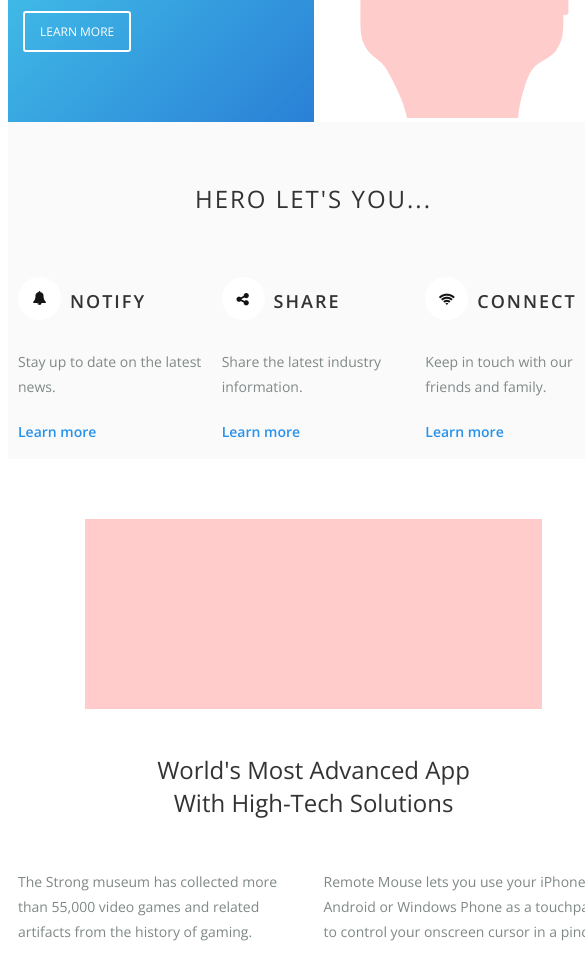
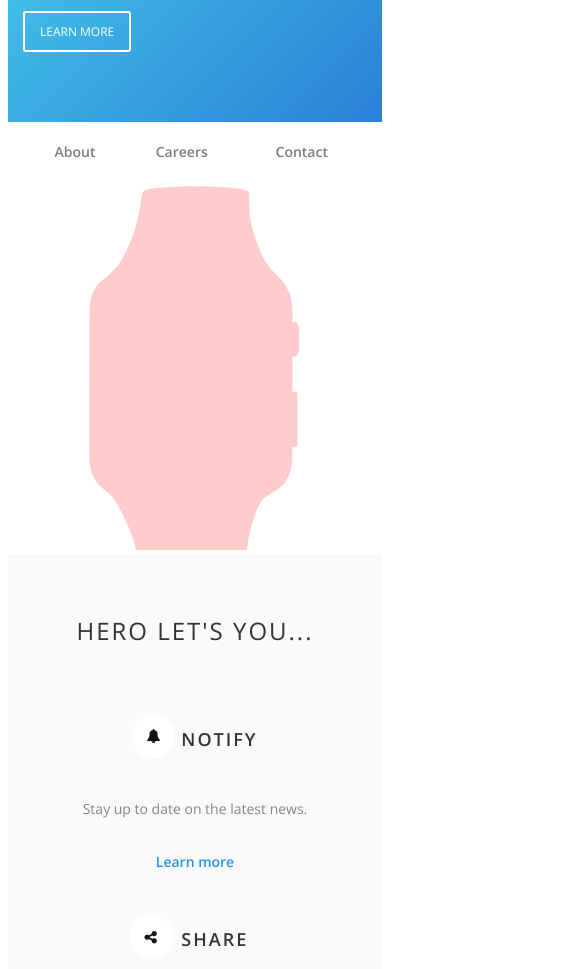
Before and after one commit to Nick-Damico/html-email-project, a React app: page public/index.html in a window 390 px wide. Shown: the part 318-1287 px from the top of the page, 585 px wide, since content can reach past the window. Built offline with nearby package versions, Linux system fonts and the light colour scheme.

Commit message:
Responsive styling done for all sections and rows

```diff
--- a/public/index.html
+++ b/public/index.html
@@ -1,12 +1,105 @@
 <!DOCTYPE html>
 <html>
   <head>
-    <meta charset="utf-8">
+    <meta http-equiv="Content-Type" content="text/html charset=UTF-8" />
     <title></title>
     <meta name="viewport" content="width=device-width, initial-scale=1">
     <link href="https://fonts.googleapis.com/css?family=Open+Sans:300,400,600,700,800" rel="stylesheet">
     <!-- <link rel="stylesheet" href="/css/main.css"> -->
-    <script async defer src="https://buttons.github.io/buttons.js"></script>
+    <style>
+      /* Desktop */
+      @media only screen and (min-width: 960px) {
+        /* containers */
+        .email-wrapper {
+            width: 600px;
+        }
+      }
+      /* Mid Size Devices */
+      @media only screen and (max-width: 960px) {
+        /* containers */
+        .email-wrapper {
+          width: 600px;
+        }
+        /* banner images */
+        .most-advanced__image,
+        .one-app__image {
+          width: 100%;
+        }
+      }
+      /* Mobile */
+      @media only screen and (max-width: 600px) {
+        /* .row-1 */
+        .email-wrapper,
+        .header-left,
+        .header-right {
+          width: 100%;
+        }
+        /* hero .row-2 */
+        .hero-lets__column-one,
+        .hero-lets__column-two {
+          width: 50%;
+        }
+
+        .hero-lets__column-three {
+          width: 100%;
+          text-align: center;
+        }
+          .section-title--connect {
+            width: 60%;
+          }
+          .icon-connect {
+            width: 40%;
+            text-align: right;
+          }
+        /* All features .row-5 */
+        .all-features__column-one,
+        .all-features__column-two,
+        .all-features__column-three {
+          width: 100%;
+        }
+        .all-features__column-one,
+        .all-features__column-two {
+          margin-bottom: 20px;
+        }
+
+      }
+      /* Extra Small */
+      @media only screen and (max-width: 400px) {
+        /* hero .row-2 */
+        .hero-lets__column-one,
+        .hero-lets__column-two,
+        .hero-lets__column-three {
+          width: 100%;
+          text-align: center;
+        }
+          .section-title--notify,
+          .section-title--share {
+            width: 50%;
+          }
+          .section-title--connect {
+            width: 60%;
+          }
+          .icon-notify,
+          .icon-share {
+            width: 40%;
+            text-align: right;
+          }
+          .icon-connect {
+            width: 40%;
+            text-align: right;
+          }
+        /* .row-6 */
+        [class^="details-column"] > table {
+          padding: 0 !important;
+        }
+        .details-column--one,
+        .details-column--two {
+          width: 100% !important;
+          float: left;
+        }
+      }
+
+    </style>
   </head>
   <body>
     <!-- Start of HTML Email -->
@@ -14,13 +107,13 @@
       <tr>
         <td>
           <!-- Start of Page Wrapper -->
-          <table class="container" width="600px" border="0" align="center" cellspacing="0" cellpadding="0">
+          <table class="email-wrapper" border="0" align="center" cellspacing="0" cellpadding="0">
             <!-- Start of header row -->
             <tr class="row-1">
               <!-- Start Parent Container of .left-column, .right-column -->
               <td>
-                <!-- Start of .left-column -->
-                <table class="left-column" width="50%" border="0" align="left" cellspacing="0" cellpadding="0" style="background: rgb(79,226,242);  background: -moz-linear-gradient(-45deg, rgba(79,226,242,1) 0%, rgba(42,128,214,1) 100%); background: -webkit-linear-gradient(-45deg, rgba(79,226,242,1) 0%,rgba(42,128,214,1) 100%); background: linear-gradient(135deg, rgba(79,226,242,1) 0%,rgba(42,128,214,1) 100%); font-family: 'Open Sans', 'Segoe UI', Tahoma, sans-serif; padding: 15px 15px 70px 15px; height: 100%;">
+                <!-- Start of .header-left -->
+                <table class="header-left" width="50%" border="0" align="left" cellspacing="0" cellpadding="0" style="background: rgb(79,226,242);  background: -moz-linear-gradient(-45deg, rgba(79,226,242,1) 0%, rgba(42,128,214,1) 100%); background: -webkit-linear-gradient(-45deg, rgba(79,226,242,1) 0%,rgba(42,128,214,1) 100%); background: linear-gradient(135deg, rgba(79,226,242,1) 0%,rgba(42,128,214,1) 100%); font-family: 'Open Sans', 'Segoe UI', Tahoma, sans-serif; padding: 15px 15px 70px 15px; height: 100%;">
                   <tr>
                     <td style="color:white;">
                       <img src="/img/logo.png" alt="App Logo" />
@@ -32,8 +125,8 @@
                   </tr>
                 </table>
                 <!-- End of .left-column -->
-                <!-- Start of .right-column -->
-                <table class="right-column" width="50%" border="0" align="right" cellspacing="0" cellpadding="0" style="height: 100%;">
+                <!-- Start of .header-right -->
+                <table class="header-right" width="50%" border="0" align="right" cellspacing="0" cellpadding="0" style="height: 100%;">
                   <tr>
                     <td>
                       <!-- Start of site navigation -->
@@ -67,23 +160,23 @@
             </tr>
             <!-- End of header row -->
             <!-- Start of Hero "Let's you.." row -->
-            <tr class="row-2" style="background-color: #fafafa;">
-              <td align="center">
+            <tr class="row-2">
+              <td class="hero-lets__title" align="center" style="background-color: #fafafa;">
                 <h3 class="section-title--h3" style="font-family: 'Open Sans', 'Segoe UI', Tahoma, sans-serif; vertical-align: middle; color: #333; font-size: 24px; font-weight: 300; letter-spacing: 2px; text-transform: uppercase; padding: 36px 0 20px 0;">Hero Let's you...</h3>
               </td>
               <tr style="height: 10px;">
-                <td>
-                  <!-- Start of .column-left 'Notify Icon' -->
-                  <table class="column-left" width="33.3333333%" border="0" align="left" cellspacing="0" cellpadding="0" style="height: 200px; font-family: 'Open Sans', 'Segoe UI', Tahoma, sans-serif; padding: 15px 10px; background-color: #fafafa;">
+                <td class="hero-lets__columns">
+                  <!-- Start of Hero Lets Column One -->
+                  <table class="hero-lets__column-one" width="33.3333333%" border="0" align="left" cellspacing="0" cellpadding="0" style="height: 200px; font-family: 'Open Sans', 'Segoe UI', Tahoma, sans-serif; padding: 15px 10px; background-color: #fafafa;">
                     <tr>
                       <!-- Notify Icon -->
-                      <td width="25%" align="left" style="vertical-align: middle;">
-                        <img class="icon icon-notify" src="/img/bell_icon.png" alt="Notification Icon">
+                      <td class="icon-notify" width="25%" align="left" style="vertical-align: middle;">
+                        <img class="icon" src="/img/bell_icon.png" alt="Notification Icon">
                       </td>
                       <!-- Section Title -->
-                      <td align="left" width="75%" style="vertical-align: middle; color: #333; font-size: 18px; font-weight: 600; letter-spacing: 2px; text-transform: uppercase; padding-left: 6px;">Notify</td>
+                      <td class="section-title--notify" align="left" width="75%" style="vertical-align: middle; color: #333; font-size: 18px; font-weight: 600; letter-spacing: 2px; text-transform: uppercase; padding-left: 6px;">Notify</td>
                     </tr>
-                    <!-- Section Link 'learn more' -->
+                    <!-- column one text -->
                     <tr>
                       <td colspan="2">
                         <p style="color: #7F8887; font-weight: 400; font-size: 14px; line-height: 1.8;">Stay up to date on the latest news.</p>
@@ -95,18 +188,18 @@
                       </td>
                     </tr>
                   </table>
-                  <!-- End of .column-left -->
-                  <!-- Start of .column-center -->
-                  <table class="column-center" width="33.3333333%" border="0" align="left" cellspacing="0" cellpadding="0" style="height: 200px; font-family: 'Open Sans', 'Segoe UI', Tahoma, sans-serif; padding: 15px 10px; background-color: #fafafa;">
+                  <!-- End of Hero Lets Column One -->
+                  <!-- Start of Hero Lets Column Two -->
+                  <table class="hero-lets__column-two" width="33.3333333%" border="0" align="left" cellspacing="0" cellpadding="0" style="height: 200px; font-family: 'Open Sans', 'Segoe UI', Tahoma, sans-serif; padding: 15px 10px; background-color: #fafafa;">
                     <tr>
                       <!-- Share Icon -->
-                      <td width="25%" align="left" style="vertical-align: middle;">
-                        <img class="icon icon-notify" src="/img/share_icon.png" alt="Notification Icon">
+                      <td class="icon-share" width="25%" align="left" style="vertical-align: middle;">
+                        <img class="icon" src="/img/share_icon.png" alt="share Icon">
                       </td>
                       <!-- Section Title -->
-                      <td align="left" width="75%" style="vertical-align: middle; color: #333; font-size: 18px; font-weight: 600; letter-spacing: 2px; text-transform: uppercase; padding-left: 6px;">Share</td>
+                      <td class="section-title--share" align="left" width="75%" style="vertical-align: middle; color: #333; font-size: 18px; font-weight: 600; letter-spacing: 2px; text-transform: uppercase; padding-left: 6px;">Share</td>
                     </tr>
-                    <!-- Section Link 'learn more' -->
+                    <!-- Section Text -->
                     <tr>
                       <td colspan="2">
                         <p style="color: #7F8887; font-weight: 400; font-size: 14px; line-height: 1.8;">Share the latest industry information.</p>
@@ -118,16 +211,16 @@
                       </td>
                     </tr>
                   </table>
-                  <!-- End of .column-center -->
-                  <!-- Start of .column-right -->
-                  <table class="column-center" width="33.3333333%" border="0" align="left" cellspacing="0" cellpadding="0" style="height: 200px; font-family: 'Open Sans', 'Segoe UI', Tahoma, sans-serif; padding: 15px 10px; background-color: #fafafa;">
+                  <!-- End of Hero Lets Column Two -->
+                  <!-- Start of Hero Lets Column Three -->
+                  <table class="hero-lets__column-three" width="33.3333333%" border="0" align="left" cellspacing="0" cellpadding="0" style="height: 200px; font-family: 'Open Sans', 'Segoe UI', Tahoma, sans-serif; padding: 15px 10px; background-color: #fafafa;">
                     <tr>
                       <!-- Connect Icon -->
-                      <td width="25%" align="left" style="vertical-align: middle;">
-                        <img class="icon icon-notify" src="/img/wifi_icon.png" alt="Notification Icon">
+                      <td class="icon-connect" width="25%" align="left" style="vertical-align: middle;">
+                        <img class="icon" src="/img/wifi_icon.png" alt="Connection Icon">
                       </td>
                       <!-- Section Title -->
-                      <td align="left" width="75%" style="vertical-align: middle; color: #333; font-size: 18px; font-weight: 600; letter-spacing: 2px; text-transform: uppercase; padding-left: 6px;">Connect</td>
+                      <td class="section-title--connect" align="left" width="75%" style="vertical-align: middle; color: #333; font-size: 18px; font-weight: 600; letter-spacing: 2px; text-transform: uppercase; padding-left: 6px;">Connect</td>
                     </tr>
                     <!-- Section Link 'learn more' -->
                     <tr>
@@ -141,7 +234,7 @@
                       </td>
                     </tr>
                   </table>
-                  <!-- End of .column-right -->
+                  <!-- End of Hero Lets Column Three -->
                 </td>
               </tr>
             </tr>
@@ -153,7 +246,7 @@
                   <!-- banner image -->
                   <tr>
                     <td align="center" style="padding: 60px 0 40px 0;">
-                      <img src="/img/image_head.jpg" alt="">
+                      <img class="most-advanced__image" src="/img/image_head.jpg" alt="">
                     </td>
                   </tr>
                   <!-- 'World's most advanced...' paragraph -->
@@ -170,13 +263,13 @@
                         <!-- Start of paragraphs row -->
                         <tr>
                           <!-- paragraph one -->
-                          <td width="50%" style="padding: 0 10px 20px;">
+                          <td class="most-advanced__paragraph--1" width="50%" style="padding: 0 10px 20px;">
                             <p style="color: #7F8887; font-weight: 400; font-size: 14px; line-height: 1.8;">
                               The Strong museum has collected more than 55,000 video games and related artifacts from the history of gaming.
                             </p>
                           </td>
                           <!-- paragraph two -->
-                          <td width="50%" style="padding: 0 10px 20px;">
+                          <td class="most-advanced__paragraph--2" width="50%" style="padding: 0 10px 20px;">
                             <p style="color: #7F8887; font-weight: 400; font-size: 14px; line-height: 1.8;">
                               Remote Mouse lets you use your iPhone, Android or Windows Phone as a touchpad to control your onscreen cursor in a pinch.
                             </p>
@@ -204,10 +297,10 @@
             <!-- Start of Banner 'One App, One Solution' row -->
             <tr class="row-4">
               <td>
-                <table class="most-advanced__table" width="100%" border="0" align="center" cellspacing="0" cellpadding="0">
+                <table class="one-app__table" width="100%" border="0" align="center" cellspacing="0" cellpadding="0">
                   <tr>
                     <td>
-                      <img src="/img/one_app.jpg" alt="One App banner image which shows the apps functionality including locations, voice-over, calendar and health" style="padding-top: 75px;">
+                      <img class="one-app__image" src="/img/one_app.jpg" alt="One App banner image which shows the apps functionality including locations, voice-over, calendar and health" style="padding-top: 75px;">
                     </td>
                   </tr>
                 </table>
@@ -316,8 +409,8 @@
                       <table class="details-row--one" width="100%" border="0" cellspacing="0" cellpadding="0" style="padding: 0 0 22px 0; font-family: 'Open Sans', 'Segoe UI', Tahoma, sans-serif;">
                         <tr>
                           <!-- Start of column one  -->
-                          <td style="width: 50%;">
-                            <table class="details-column--one" width="100%" border="0" cellspacing="0" cellpadding="0" style="padding-right: 10px;">
+                          <td class="details-column--one" style="width: 50%;">
+                            <table width="100%" border="0" cellspacing="0" cellpadding="0" style="padding-right: 10px;">
                               <tr>
                                 <td style="width: 20%;">
                                   <img src="/img/phone_icon.png" alt="" />
@@ -335,8 +428,8 @@
                           </td>
                           <!-- End of column one -->
                           <!-- Start of column two -->
-                          <td style="width: 50%;">
-                            <table class="details-column--two" width="100%" border="0" cellspacing="0" cellpadding="0" style="padding-left: 10px;">
+                          <td class="details-column--two" style="width: 50%;">
+                            <table width="100%" border="0" cellspacing="0" cellpadding="0" style="padding-left: 10px;">
                               <tr>
                                 <td style="width: 20%;">
                                   <img src="/img/phone_icon-48.png" alt="" />
@@ -361,11 +454,11 @@
                   <!-- Start of Row Two -->
                   <tr>
                     <td>
-                      <table class="details-row--one" width="100%" border="0" cellspacing="0" cellpadding="0" style="padding: 0 0 22px 0; font-family: 'Open Sans', 'Segoe UI', Tahoma, sans-serif;">
+                      <table class="details-row--two" width="100%" border="0" cellspacing="0" cellpadding="0" style="padding: 0 0 22px 0; font-family: 'Open Sans', 'Segoe UI', Tahoma, sans-serif;">
                         <tr>
                           <!-- Start of column one  -->
-                          <td width="50%">
-                            <table class="details-column--one" width="100%" border="0" cellspacing="0" cellpadding="0" style="padding-right: 10px;">
+                          <td class="details-column--one" width="50%">
+                            <table width="100%" border="0" cellspacing="0" cellpadding="0" style="padding-right: 10px;">
                               <tr>
                                 <td width="20%">
                                   <img src="/img/check_icon.png" alt="" />
@@ -383,8 +476,8 @@
                           </td>
                           <!-- End of column one -->
                           <!-- Start of column two -->
-                          <td style="width: 50%">
-                            <table class="details-column--two" width="100%" border="0" cellspacing="0" cellpadding="0" style="padding-left: 10px;">
+                          <td class="details-column--two" style="width: 50%">
+                            <table width="100%" border="0" cellspacing="0" cellpadding="0" style="padding-left: 10px;">
                               <tr>
                                 <td width="20%">
                                   <img src="/img/settings_icon.png" alt="" />
@@ -412,8 +505,8 @@
                       <table class="details-row--three" width="100%" border="0" cellspacing="0" cellpadding="0" style="padding: 0 0 22px 0; font-family: 'Open Sans', 'Segoe UI', Tahoma, sans-serif;">
                         <tr>
                           <!-- Start of column one  -->
-                          <td width="50%">
-                            <table class="details-column--one" width="100%" border="0" cellspacing="0" cellpadding="0" style="padding-right: 10px;">
+                          <td class="details-column--one" width="50%">
+                            <table width="100%" border="0" cellspacing="0" cellpadding="0" style="padding-right: 10px;">
                               <tr>
                                 <td width="20%">
                                   <img src="/img/menu_icon.png" alt="" />
@@ -431,8 +524,8 @@
                           </td>
                           <!-- End of column one -->
                           <!-- Start of column two -->
-                          <td style="width: 50%">
-                            <table class="details-column--two" width="100%" border="0" cellspacing="0" cellpadding="0" style="padding-left: 10px;">
+                          <td class="details-column--two" style="width: 50%">
+                            <table width="100%" border="0" cellspacing="0" cellpadding="0" style="padding-left: 10px;">
                               <tr>
                                 <td width="20%">
                                   <img src="/img/share_icon.png" alt="" />
@@ -519,11 +612,6 @@
               </td>
             </tr>
             <!-- End of 'Footer' row -->
-            <!-- Start of main row -->
-            <tr>
-              <td></td>
-            </tr>
-            <!-- End of main row -->
           </table>
           <!-- End of Page Wrapper -->
         </td>
```
